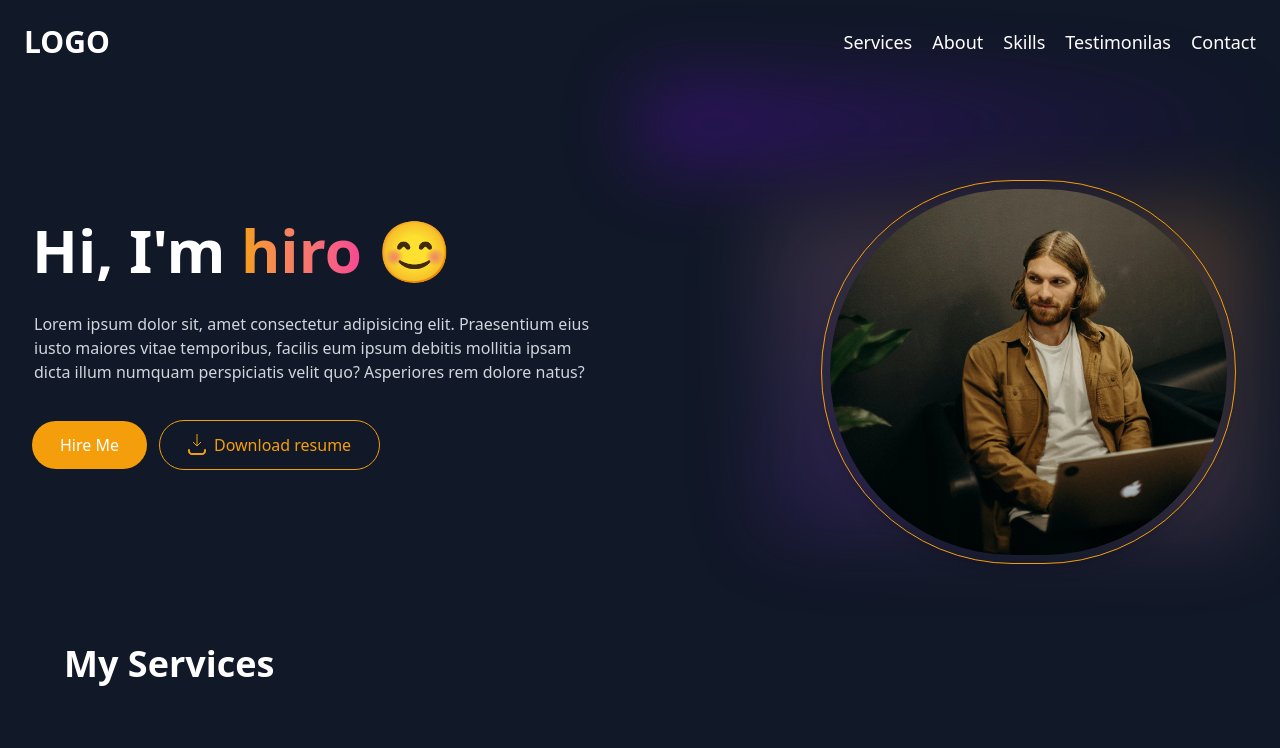
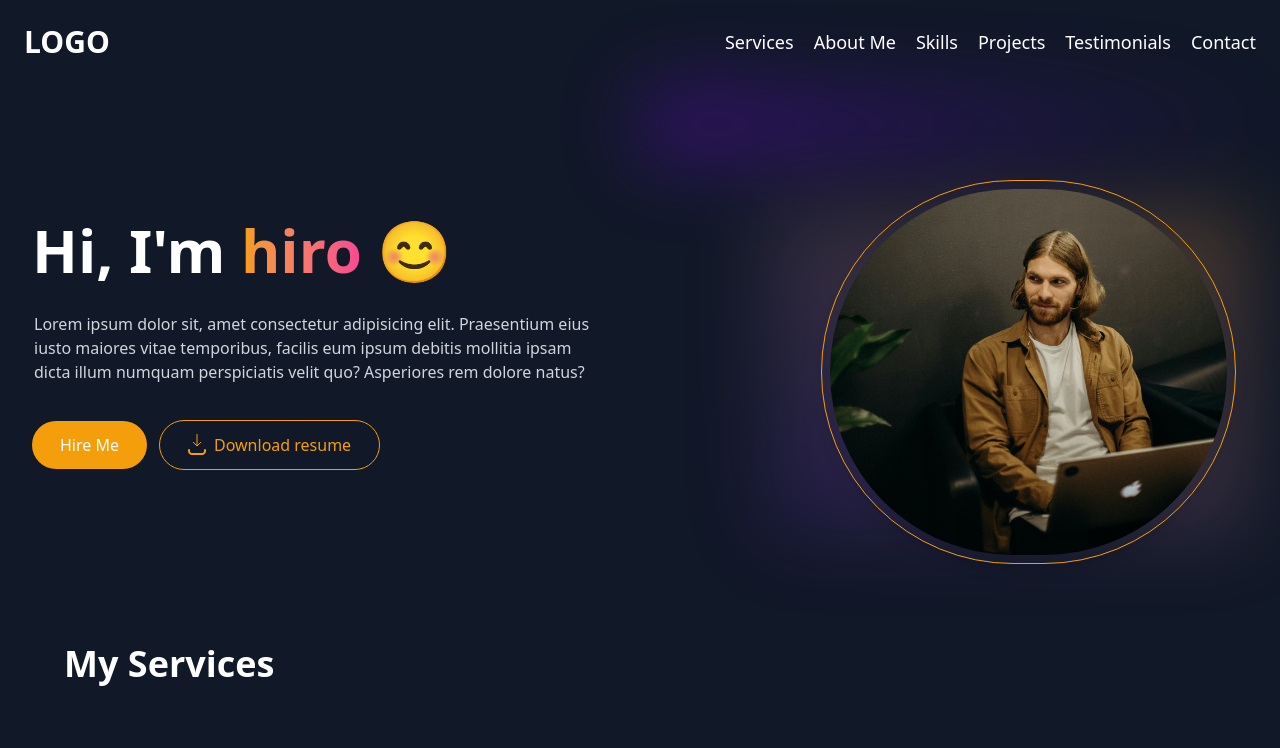
Before and after one commit to 13Hong/my_portfolio, a Vue app: page / in a window 1280 px wide. Shown: the top 748 px of the page. Built offline with nearby package versions, Linux system fonts and the light colour scheme.

Commit message:
feat:loadingSpinner

```diff
--- a/src/App.vue
+++ b/src/App.vue
@@ -1,5 +1,10 @@
 <template>
   <div class="bg-[#111827] min-h-screen">
+    <!-- Wrap components in Suspense to handle loading -->
+     <Suspense>
+      <template #default>
+        <!-- Wrap all Components inside a single root element -->
+         <div>
             <NavBar />
             <HeroSection />
             <ServicesSection />
@@ -12,18 +17,34 @@
             <BackToTop />
       </div>
     </template>
+    <template #fallback>
+      <div class="flex justify-center items-center min-h-screen">
+          <loadingSpinner />
+      </div>
+    </template>
+  </Suspense>
+  </div>
+</template>
 
 <script setup>
  import { defineAsyncComponent } from 'vue';
-// Import Conpoments Asynchronously
-const NavBar = defineAsyncComponent(() => import('@/components/NavBar.vue'))
-const HeroSection = defineAsyncComponent(() => import('@/components/HeroSection.vue'))
-const ServicesSection = defineAsyncComponent(() => import('@/components/ServicesSection.vue'))
-const AboutSection = defineAsyncComponent(() => import('@/components/AboutSection.vue'))
-const ExperienceAndSkills = defineAsyncComponent(() => import('@/components/ExperienceAndSkills.vue'))
-const TestimonialsSection = defineAsyncComponent(() => import('@/components/TestimonialsSection.vue'))
-const ContactSection = defineAsyncComponent(() => import('@/components/ContactSection.vue'))
-const LatestProjSection = defineAsyncComponent(() => import('@/components/LatestProjSection.vue'))
-const Footer = defineAsyncComponent(() => import('@/components/Footer.vue'))
-const BackToTop = defineAsyncComponent(() => import('@/components/BackToTop.vue'))
+//Import Components Asynchronously
+const NavBar = defineAsyncComponent(()=>import('@/components/NavBar.vue'));
+const HeroSection = defineAsyncComponent(()=>import('@/components/HeroSection.vue'));
+const ServicesSection = defineAsyncComponent(()=>import('@/components/ServicesSection.vue'));
+const AboutSection = defineAsyncComponent(()=>import('@/components/AboutSection.vue'));
+const TestimonialsSection = defineAsyncComponent(()=>import('@/components/TestimonialsSection.vue'));
+const LatestProjSection = defineAsyncComponent(()=>import('@/components/LatestProjSection.vue'));
+const ExperienceAndSkills = defineAsyncComponent(()=>import('@/components/ExperienceAndSkills.vue'));
+const ContactSection = defineAsyncComponent(()=>import('@/components/ContactSection.vue'));
+const Footer = defineAsyncComponent(()=>import('@/components/Footer.vue'));
+const BackToTop = defineAsyncComponent(()=>import('@/components/BackToTop.vue'));
+import loadingSpinner from './components/loadingSpinner.vue';
 </script>
+<style>
+
+*{
+  scrollbar-width: thin;
+  scrollbar-color: #111827 #f1f1f1;
+}
+</style>
--- a/src/components/NavBar.vue
+++ b/src/components/NavBar.vue
@@ -2,8 +2,11 @@
     <header class="flex justify-between items-center p-6 bg-opacity-50 relative z-20 ">
         <div class="text-white text-3xl font-bold">LOGO</div>
         <!-- Mobile Toggle Button -->
-        <div class="md:hidden z-30">
-         <button type="button" class="block focus:outline-none" @click="isMenuOpen = !isMenuOpen">
+         <div class="md:hidden z-30">
+         <button type="button"
+         class="block focus:outline-none"
+         @click="isMenuOpen = !isMenuOpen"
+         >
             <span v-if="isMenuOpen" class="text-5xl">
                 <img src="https://img.icons8.com/ios-filled/100/ffffff/delete-sign.png" alt="close" width="50" height="50">
             </span>
@@ -14,39 +17,42 @@
         </div>
          <!-- Navbar Link -->
           <nav
-            :class="['fixed inset-0 z-20 flex flex-col items-center justify-center bg-[#111827] md:relative md:bg-transparent md:flex md:justify-between md:flex-row',
-                isMenuOpen ? '' :'hidden'
-            ]"
+          :class="['fixed inset-0 z-20 flex flex-col items-center justify-center bg-[#111827] md:relative md:bg-transparent md:flex md:justify-between md:flex-row',
+            isMenuOpen ? 'block':'hidden'
+          ]"
           >
             <ul class="flex flex-col items-center space-y-5 md:flex-row md:space-x-5 md:space-y-0">
                 <li v-for="item in Menu" :key="item.name">
-                    <a href="item.href"
+                    <a :href="item.href"
                     class="block text-white transition hover:text-primary ease-linear text-2xl md:text-lg"
                     @click="scrollToSection(item.href)"
-                    >{{ item.name }}</a>
+                    >
+                        {{ item.name }}
+                    </a>
                 </li>
             </ul>
           </nav>
-
     </header>
 </template>
+<script setup>
+import { ref } from 'vue';
+const Menu =ref([
+    {name:'Services',href:'#services'},
+    {name:'About Me',href:'#about'},
+    {name:'Skills',href:'#skills'},
+    {name:'Projects',href:'#projects'},
+    {name:'Testimonials',href:'#testimonials'},
+    {name:'Contact',href:'#contact'},
+]);
 
-<script setup>
-import { ref } from 'vue'
-const Menu = ref([
-    { name:'Services',href:'#services' },
-    { name:'About',href:'#about' },
-    { name:'Skills',href:'#skills' },
-    { name:'Testimonilas',href:'Testimonilas' },
-    { name:'Contact',href:'#contact' },
-])
+const isMenuOpen =ref(false)
+const scrollToSection =(href)=>{
+    isMenuOpen.value=false;
+    const section=document.querySelector(href);
+    if(section){
+        section.scrollIntoView({behavior :'smooth'});
+    }
 
-const isMenuOpen = ref(false)
-const scrollToSection = (href) => {
-    isMenuOpen.value = false
-    const section = document.querySelector(href)
-    if(section) {
-        section.scrollIntoView({behavior:'smooth'})
-    }
 }
+
 </script>
--- /dev/null
+++ b/src/components/loadingSpinner.vue
@@ -0,0 +1,14 @@
+<template >
+    <div class="flex justify-center items-center h-full">
+        <svg class="animate-spin h-16 w-16 text-white" xmlns="http://www.w3.org/2000/svg" viewBox="0 0 24 24">
+            <defs>
+                <linearGradient id="gradient1" x1="0%" y1="0%" x2="100%" y2="100%">
+                    <stop offset="0%" stop-color="#f59e0b"/>
+                    <stop offset="100%" stop-color="#ec4899"/>
+                </linearGradient>
+            </defs>
+            <circle class="opacity-25" cx="12" cy="12" r="10" stroke="url(#gradient1)" stroke-width="4" fill="none"></circle>
+            <path fill="#f59e0b" d="M4 12a8 8 0 018-8V0C5.373 0 0 5.373 0 12h4z"></path>
+        </svg>
+    </div>
+</template>
```
Lines whose indentation alone changed are shown as unchanged.
